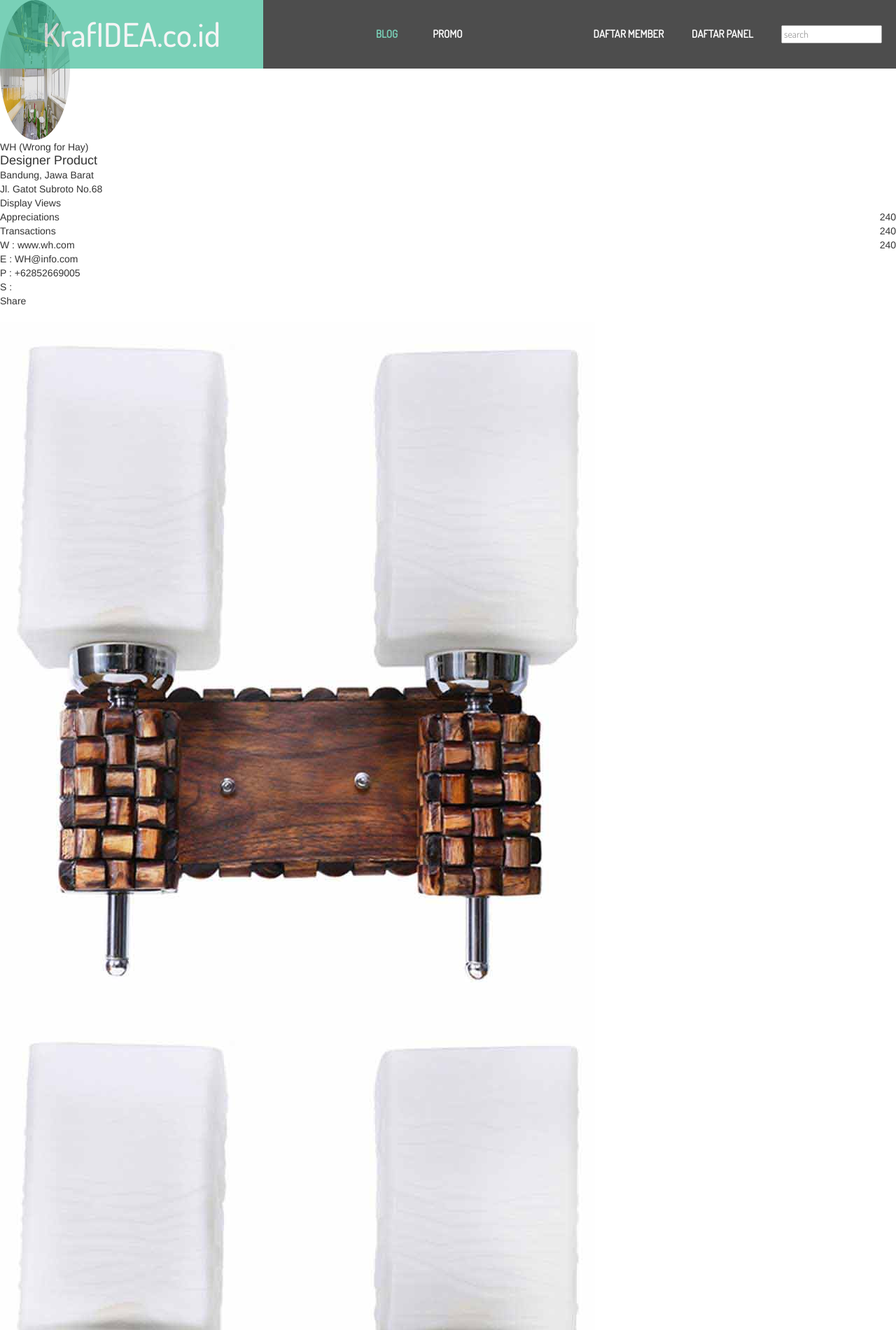
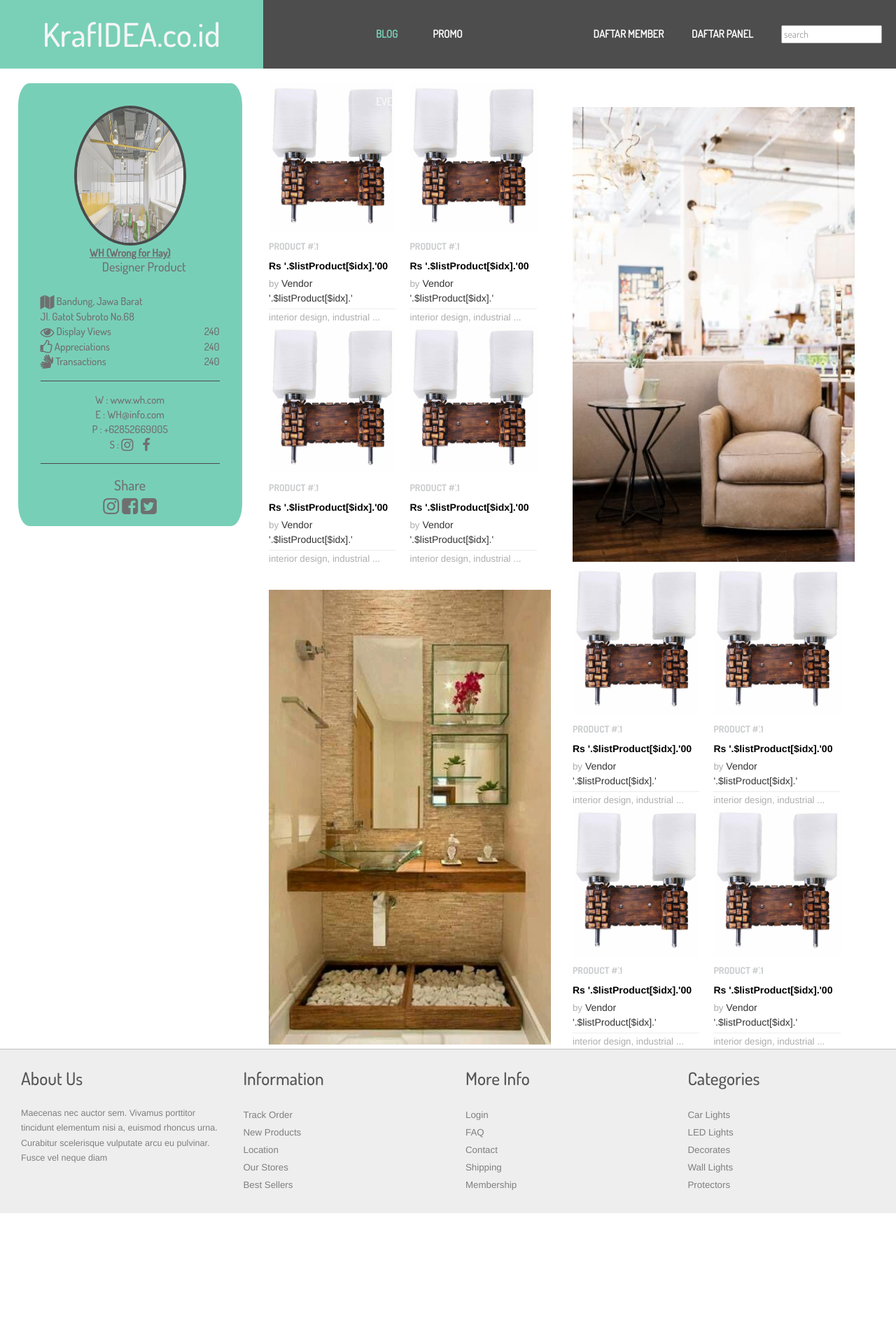
Before and after one commit to chanjr152/KrafIDEA.co.id, a CodeIgniter app: page /database/index.php/supplier/index in a window 1280 px wide. Shown: the top 1901 px of the page at 70% size. After the commit the page ends 1734 px from the top, so only its background shows below. Run offline with CodeIgniter, Linux system fonts and the light colour scheme; some libraries are stand-ins or nearby versions.

Commit message:
chandra, perubahan terkait menu supplier

```diff
--- a/application/views/masterpage_default.php
+++ b/application/views/masterpage_default.php
@@ -2,9 +2,10 @@
 <!DOCTYPE html>
 <html>
 <head>
-<title>Lighting A Ecommerce Category Flat Bootstarp Resposive Website Template | Home :: w3layouts</title>
+<title>KrafIDEA.co.id</title>
 <link href="<?php echo base_url("assets/css/bootstrap.css"); ?>" rel="stylesheet" type="text/css" media="all" />
 <link href="<?php echo base_url("assets/css/style.css"); ?>"  rel="stylesheet" type="text/css" media="all"/>
+<link href="<?php echo base_url("assets/css/font-awesome/css/font-awesome.min.css"); ?>"  rel="stylesheet" media="all"/>
 <script src="<?php echo base_url("assets/js/jquery.min.js"); ?>" ></script>
 
 <meta name="viewport" content="width=device-width, initial-scale=1">
--- a/application/views/supplier_view.php
+++ b/application/views/supplier_view.php
@@ -1,4 +1,4 @@
- <div class="clearfix"></div>
+<div class="clearfix"></div>
 <div class="supplier">
 	<div class="supplier-profil">
 		<div class="supplier-logo">
@@ -12,14 +12,15 @@
 			<div class="supplier-record-container">
 				<label><i class="fa fa-map fa-lg" aria-hidden="true"></i> Bandung, Jawa Barat <br/> Jl. Gatot Subroto No.68</label>
 
+				<label style="float:right;">240</label>
 				<label><i class="fa fa-eye fa-lg" aria-hidden="true"></i> Display Views</label>
-				<label style="float:  right;">240</label>
 
+				<label style="float:right;">240</label>
 				<label><i class="fa fa-thumbs-o-up fa-lg" aria-hidden="true"></i> Appreciations</label>
-				<label style="float:  right;">240</label>
 
+				<label style="float:right;">240</label>
 				<label><i class="fa fa-sign-language fa-lg" aria-hidden="true"></i> Transactions</label>
-				<label style="float:  right;">240</label>
+
 			</div>
 		</div>
 		<div class="supplier-contact">
@@ -41,36 +42,100 @@
 		<div class="supplier-produk-container">
 			<div class="produk">
 				<img src="../assets/images/product/img3.jpg">
+				<div class="arrival-info">
+                             <h4>Product #'.1</h4>
+                             <p>Rs '.$listProduct[$idx].'00</p>
+                             <span class="pric1">by</span>
+                             <span>Vendor '.$listProduct[$idx].'</span>
+                             <hr style="margin: 5px 0px 1px 0px;">
+                             <span class="pric1">interior design, industrial ...</span>
+                </div>
 			</div>
 			<div class="produk">
 				<img src="../assets/images/product/img3.jpg">
+				<div class="arrival-info">
+                             <h4>Product #'.1</h4>
+                             <p>Rs '.$listProduct[$idx].'00</p>
+                             <span class="pric1">by</span>
+                             <span>Vendor '.$listProduct[$idx].'</span>
+                             <hr style="margin: 5px 0px 1px 0px;">
+                             <span class="pric1">interior design, industrial ...</span>
+                </div>
 			</div>
 			<div class="produk">
 				<img src="../assets/images/product/img3.jpg">
+				<div class="arrival-info">
+                             <h4>Product #'.1</h4>
+                             <p>Rs '.$listProduct[$idx].'00</p>
+                             <span class="pric1">by</span>
+                             <span>Vendor '.$listProduct[$idx].'</span>
+                             <hr style="margin: 5px 0px 1px 0px;">
+                             <span class="pric1">interior design, industrial ...</span>
+                </div>
 			</div>
 			<div class="produk">
 				<img src="../assets/images/product/img3.jpg">
+				<div class="arrival-info">
+                             <h4>Product #'.1</h4>
+                             <p>Rs '.$listProduct[$idx].'00</p>
+                             <span class="pric1">by</span>
+                             <span>Vendor '.$listProduct[$idx].'</span>
+                             <hr style="margin: 5px 0px 1px 0px;">
+                             <span class="pric1">interior design, industrial ...</span>
+                </div>
 			</div>
+		</div>
+		<div class="supplier-produk-container">
+			<img src="../assets/images/kategori/img-coba.jpg">
+		</div>
+		<div class="supplier-produk-container">
+			<img src="../assets/images/kategori/img-coba1.jpg">
 		</div>
 		<div class="supplier-produk-container">
 			<div class="produk">
 				<img src="../assets/images/product/img3.jpg">
+				<div class="arrival-info">
+                             <h4>Product #'.1</h4>
+                             <p>Rs '.$listProduct[$idx].'00</p>
+                             <span class="pric1">by</span>
+                             <span>Vendor '.$listProduct[$idx].'</span>
+                             <hr style="margin: 5px 0px 1px 0px;">
+                             <span class="pric1">interior design, industrial ...</span>
+                </div>
 			</div>
 			<div class="produk">
 				<img src="../assets/images/product/img3.jpg">
+				<div class="arrival-info">
+                             <h4>Product #'.1</h4>
+                             <p>Rs '.$listProduct[$idx].'00</p>
+                             <span class="pric1">by</span>
+                             <span>Vendor '.$listProduct[$idx].'</span>
+                             <hr style="margin: 5px 0px 1px 0px;">
+                             <span class="pric1">interior design, industrial ...</span>
+                </div>
 			</div>
 			<div class="produk">
 				<img src="../assets/images/product/img3.jpg">
+				<div class="arrival-info">
+                             <h4>Product #'.1</h4>
+                             <p>Rs '.$listProduct[$idx].'00</p>
+                             <span class="pric1">by</span>
+                             <span>Vendor '.$listProduct[$idx].'</span>
+                             <hr style="margin: 5px 0px 1px 0px;">
+                             <span class="pric1">interior design, industrial ...</span>
+                </div>
 			</div>
 			<div class="produk">
 				<img src="../assets/images/product/img3.jpg">
+				<div class="arrival-info">
+                             <h4>Product #'.1</h4>
+                             <p>Rs '.$listProduct[$idx].'00</p>
+                             <span class="pric1">by</span>
+                             <span>Vendor '.$listProduct[$idx].'</span>
+                             <hr style="margin: 5px 0px 1px 0px;">
+                             <span class="pric1">interior design, industrial ...</span>
+                </div>
 			</div>
-		</div>
-		<div class="supplier-produk-container">
-
-		</div>
-		<div class="supplier-produk-container">
-
 		</div>
 	</div>
 </div>
--- a/assets/css/style.css
+++ b/assets/css/style.css
@@ -280,6 +280,89 @@ h1.b1,h2.b2,h3.b3 {
 	color: #40BC99;
 }
 /*akhir filter*/
+
+/*tambah untuk form supplier*/
+.supplier{
+	margin-top: 7.3%;
+}
+.supplier-profil{
+	margin-top: 2%;
+	width: 25%;
+	background: #40BC99;
+	opacity: 0.7;
+	margin-left: 2%;
+	border-radius: 5%;
+	font-family: 'Dosis-Medium';
+	font-size: 15px;
+	float: left;
+}
+.supplier-logo{
+	padding: 10% 0%;
+	text-align: center;
+	width: 50%;
+	margin: 0% auto;
+}
+.supplier-logo img{
+	width: 100%;
+	border: 4px solid black;
+}
+.supplier-logo label{
+	text-decoration: underline;
+	font-weight: bold;
+}
+.supplier-logo h4{
+	float: right;
+}
+.supplier-record-container{
+	width: 80%;
+	margin:5% 10%;
+	padding-bottom: 5%;
+	border-bottom: 1px solid black;
+	/*display: inline-block;*/
+}
+.supplier-contact{
+	text-align: center;
+}
+.supplier-contact-container{
+	margin-left: 10%;
+	width: 80%;
+	border-bottom: 1px solid black;
+	padding-bottom: 5%;
+}
+.share{
+	text-align: center;
+	padding: 5% 0%;
+}
+.share-container label{
+	font-size: 20px;
+}
+.supplier-produk{
+	margin-top: 2%;
+	float: right;
+	width: 70%;
+}
+.supplier-produk-container{
+	width: 45%;
+	margin-right:3%;
+	display: inline-block;
+}
+.produk{
+	width: 45%;
+	margin-right: 4%;
+	display: inline-block;
+}
+.produk img{
+	width: 100%;
+	height: auto;
+	margin-right: 4%;
+	display: inline-block;
+}
+.supplier-produk-container > img{
+	width: 100%;
+	height: 650px;
+	vertical-align: baseline;
+}
+/*akhir tambah supplier*/
 
 /*--- slider-css --*/
 .banner1{
```
Also changed, not shown: assets/images/kategori/img-coba.jpg (added), assets/images/kategori/img-coba1.jpg (added).
